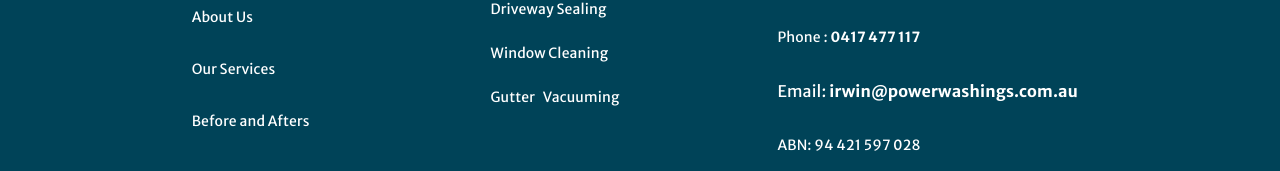
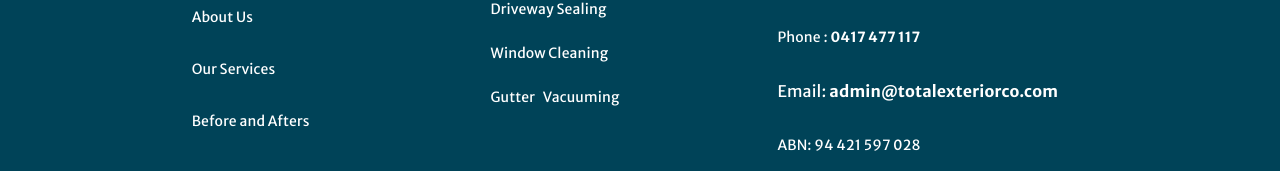
Before and after one commit to danielirwin99/pressure-washing, a React (Create React App) app: page / in a window 1280 px wide. Shown: the part 4663-4834 px from the top of the page. Built offline with nearby package versions, Linux system fonts and the light colour scheme.

Commit message:
Fixed email

```diff
--- a/src/components/Footer.jsx
+++ b/src/components/Footer.jsx
@@ -61,9 +61,9 @@ const Footer = () => {
               Email:{" "}
               <a
                 className="hover:underline font-bold"
-                href="mailto:email@sample.com"
+                href="mailto:admin@totalexteriorco.com"
               >
-                irwin@powerwashings.com.au
+                admin@totalexteriorco.com
               </a>
             </p>
             <p className="text-white space-y-1 py-4">ABN: 94 421 597 028</p>
```
